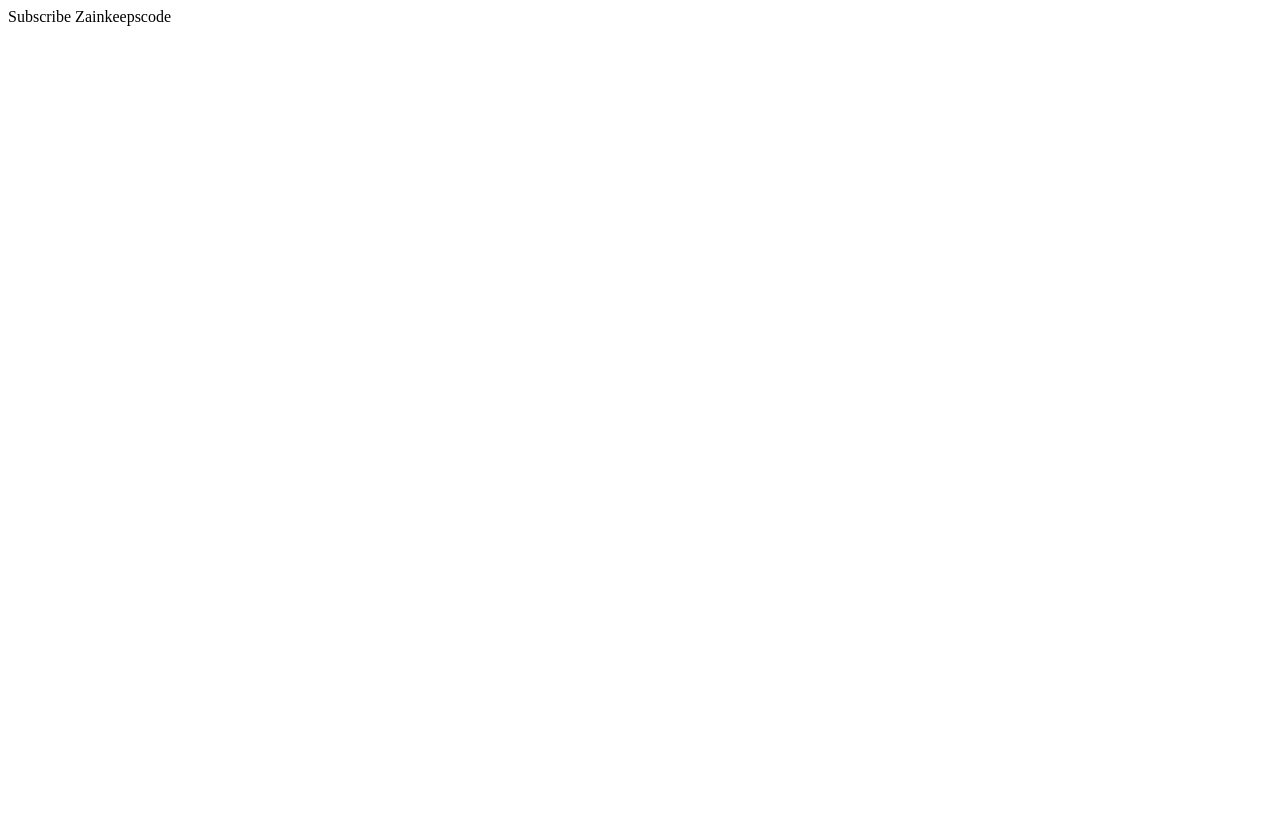
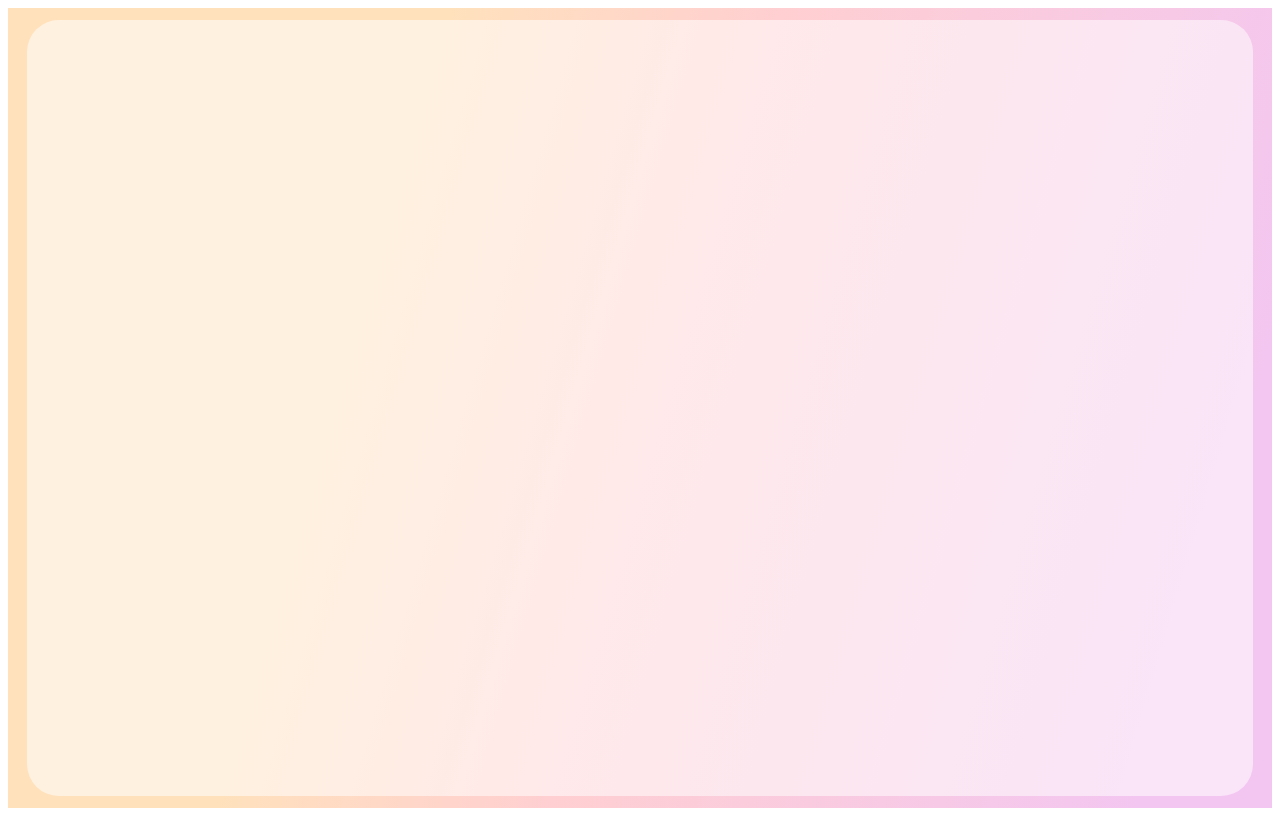
Before and after one commit to sebastiap/MyLifeControlPanel, a React (Create React App) app: page / in a window 1280 px wide. Built offline with nearby package versions, Linux system fonts and the light colour scheme.

Commit message:
first own commit

```diff
--- a/src/App.css
+++ b/src/App.css
@@ -10,3 +10,30 @@
   --smboxShadow: -79px 51px 60px rgba(0, 0, 0, 0.08);
   --activeItem: #f799a354;
 }
+
+.App {
+  /* padding: 0.5rem 3.5rem; */
+  color: var(--black);
+  background: linear-gradient(
+    106.37deg,
+    #ffe1bc 29.63%,
+    #ffcfd1 51.55%,
+    #f3c6f1 90.85%
+  );
+  height: 100vh;
+  display: flex;
+  align-items: center;
+  justify-content: center;
+  font-family: 'Inter', sans-serif;
+}
+
+.AppGlass {
+  display: grid;
+  height: 97%;
+  width: 97%;
+  background: var(--glass);
+  border-radius: 2rem;
+  gap: 16px;
+  grid-template-columns: 11rem auto 20rem;
+  overflow: hidden;
+}
--- a/src/App.js
+++ b/src/App.js
@@ -3,7 +3,11 @@ import './App.css'
 function App() {
   return (
     <div className="App">
-        Subscribe Zainkeepscode
+      <div className="AppGlass">
+        <div/>
+        <div/>
+        <div/>
+      </div>
     </div>
   );
 }
```
Also changed, not shown: 1 other file (tests, documents, lock files or other folders).
